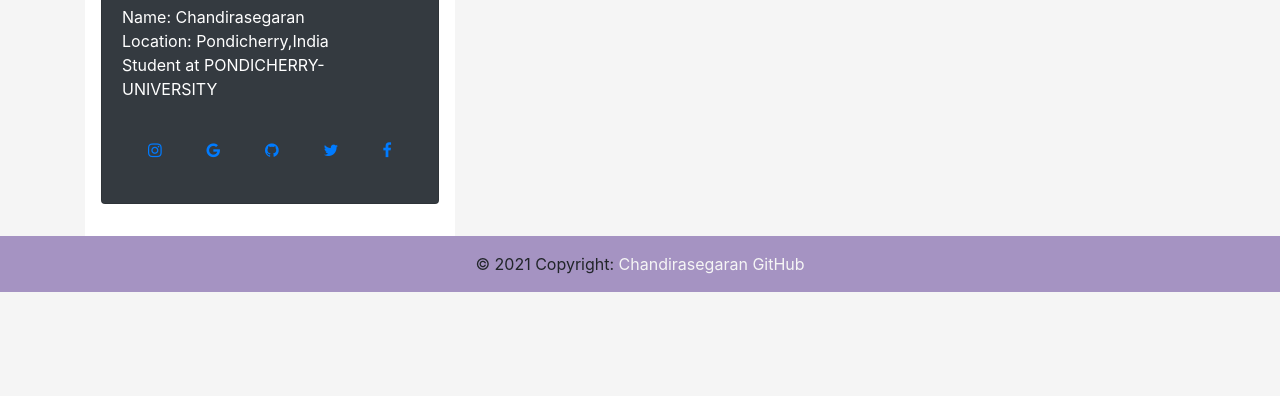
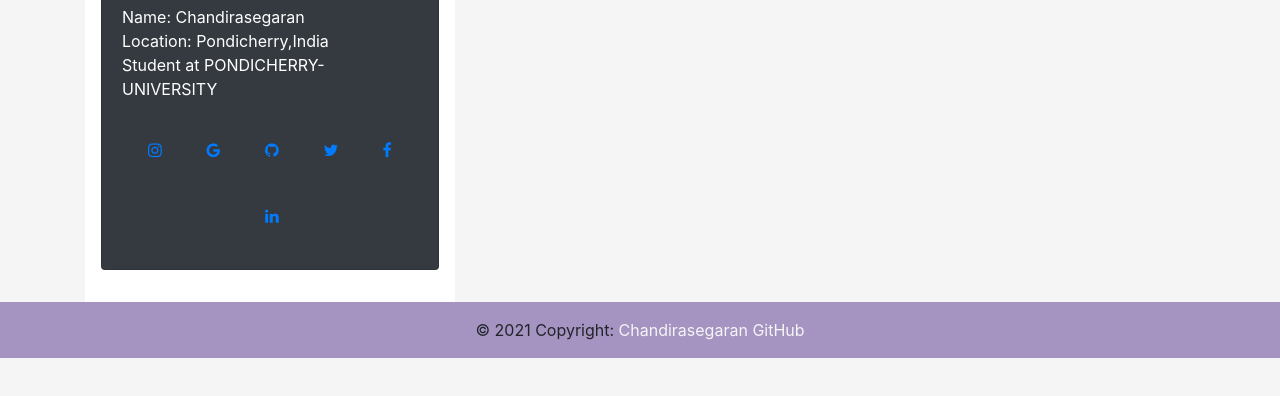
Before and after one commit to Chandirasegaran/Chandirasegaran.github.io, a plain HTML site: page index.html in a window 1280 px wide. Shown: the part 326-722 px from the top of the page. Drawn offline with nearby package versions, Linux system fonts and the light colour scheme; a web font is replaced by a local one.

Commit message:
Update index.html

```diff
--- a/index.html
+++ b/index.html
@@ -46,6 +46,7 @@
             <a href="https://chandirasegaran.github.io" class="fa fa-github"></a>
             <a href="https://twitter.com/chandirasegar25" class="fa fa-twitter"></a>
             <a href="https://www.facebook.com/chandirasegaransegar/" class="fa fa-facebook"></a>
+            <a href="https://www.linkedin.com/in/chandirasegaran-ilangovane-3482711a7/" class="fa fa-linkedin"></a>
             </div>
           </div>
         </div>
```
